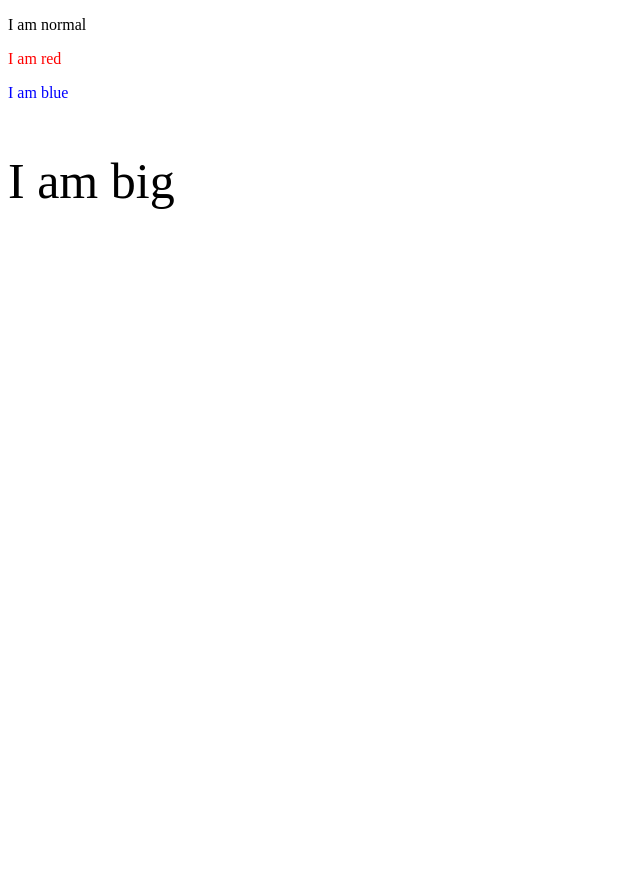
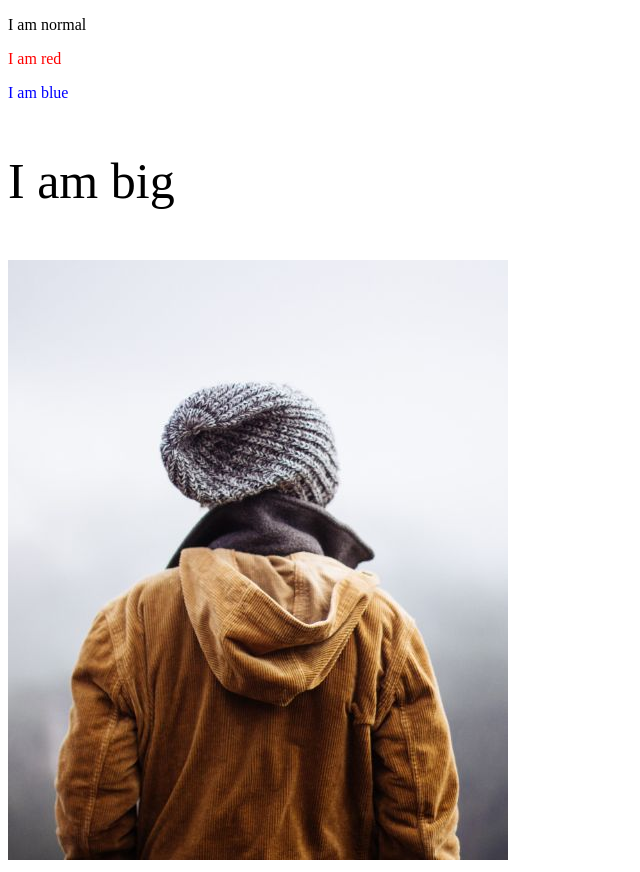
Before and after one commit to ADILETlol/Adilet, a PHP site: page / in a window 1280 px wide. Shown: the whole page, without its empty margins (0-640 px from the left). Before the commit the page ends 209 px from the top, so only its background shows below. Run offline with PHP 8.4, Linux system fonts and the light colour scheme.

Commit message:
Update index.php

```diff
--- a/index.php
+++ b/index.php
@@ -9,6 +9,6 @@
 <p style="color:red;">I am red</p>
 <p style="color:blue;">I am blue</p>
 <p style="font-size:50px;">I am big</p>
-
+<img src="img_girl.jpg" alt="Girl in a jacket" width="500" height="600">
 </body>
 </html>
```
